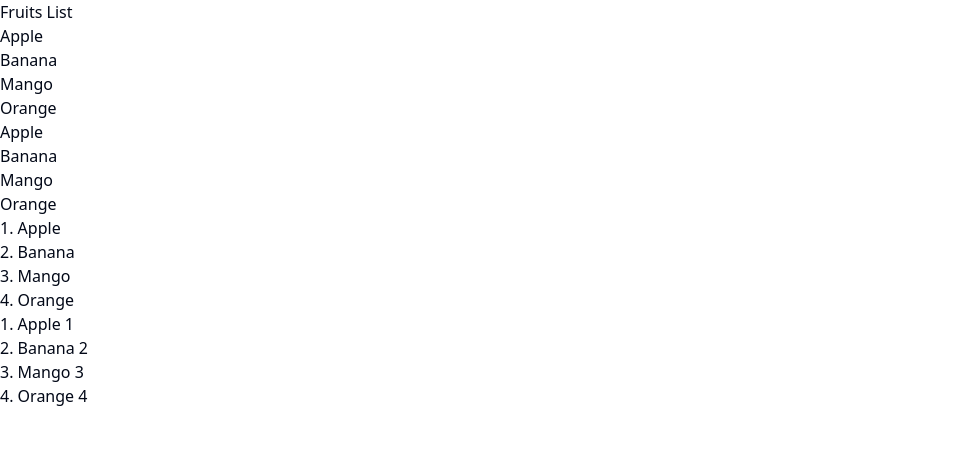
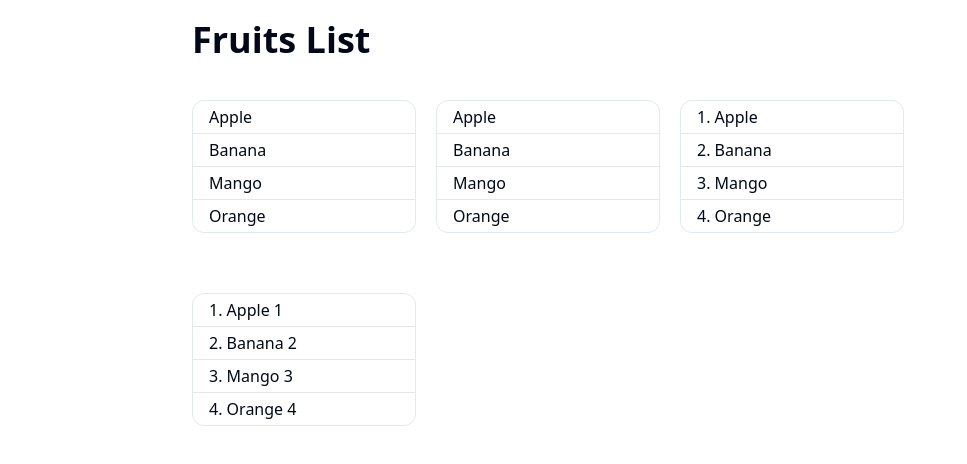
Before and after one commit to pphatdev/learn-vue, a Vue app: page / in a window 1280 px wide. Shown: the top 464 px of the page, without its empty margins (0-967 px from the left). Built offline with nearby package versions, Linux system fonts and the light colour scheme.

Commit message:
Add some styles for list

```diff
--- a/src/components/Learning/ListRendering.vue
+++ b/src/components/Learning/ListRendering.vue
@@ -3,16 +3,17 @@ import { ref } from 'vue'
 const msg = ref('Fruits List')
 const fruits = ref(['Apple', 'Banana', 'Mango', 'Orange'])
 const fruitArrObj = ref([
-    { id:1 ,name: 'Apple', color: 'Red' },
-    { id:2 ,name: 'Banana', color: 'Yellow' },
-    { id:3 ,name: 'Mango', color: 'Green' },
-    { id:4 ,name: 'Orange', color: 'Orange' }
+    { id: 1, name: 'Apple', color: 'Red' },
+    { id: 2, name: 'Banana', color: 'Yellow' },
+    { id: 3, name: 'Mango', color: 'Green' },
+    { id: 4, name: 'Orange', color: 'Orange' }
 ])
 </script>
 
 <template>
-    <h1>{{ msg }}</h1>
-    <ul>
+    <div class="container flex flex-wrap max-w-4xl gap-5 py-5 mx-auto">
+        <h1 class="w-full text-4xl font-bold shrink-0">{{ msg }}</h1>
+        <ul class="w-1/4 my-5 border divide-y divide-gray-200 rounded-xl">
             <!--
                 The v-for directive is used to render a list of items based on an array.
                 The v-for directive requires a special syntax in the form of item in items,
@@ -24,15 +25,23 @@ const fruitArrObj = ref([
 
                 {{ fruit }} is used to render the value of the current item in the list.
             -->
-        <li v-for="fruit in fruits" :key="fruit">{{ fruit }}</li>
+            <li class="px-4 py-1" v-for="fruit in fruits" :key="fruit">{{ fruit }}</li>
+        </ul>
 
+        <ul class="w-1/4 my-5 border divide-y divide-gray-200 rounded-xl">
             <!-- fruits.forEach( fruit => {} ) -->
-        <li v-for="fruit in fruitArrObj" :key="fruit.id"> {{ fruit.name }} </li>
+            <li class="px-4 py-1" v-for="fruit in fruitArrObj" :key="fruit.id"> {{ fruit.name }} </li>
+        </ul>
 
+        <ul class="w-1/4 my-5 border divide-y divide-gray-200 rounded-xl">
             <!-- fruits.forEach( (fruit, index) => {} ) -->
-        <li v-for="(fruit, index) in fruits" :key="index">{{ index + 1 }}. {{ fruit }}</li>
+            <li class="px-4 py-1" v-for="(fruit, index) in fruits" :key="index">{{ index + 1 }}. {{ fruit }}</li>
+        </ul>
 
+        <ul class="w-1/4 my-5 border divide-y divide-gray-200 rounded-xl">
             <!-- fruitArrObj.forEach( ({id, name}, index) => {} ) -->
-        <li v-for="({id, name}, index) in fruitArrObj" :key="id"> {{ index + 1 }}. {{ name }} {{ id }}</li>
+            <li class="px-4 py-1" v-for="({ id, name }, index) in fruitArrObj" :key="id"> {{ index + 1 }}. {{ name }} {{ id }}</li>
         </ul>
+    </div>
+
 </template>
```
Lines whose indentation alone changed are shown as unchanged.
